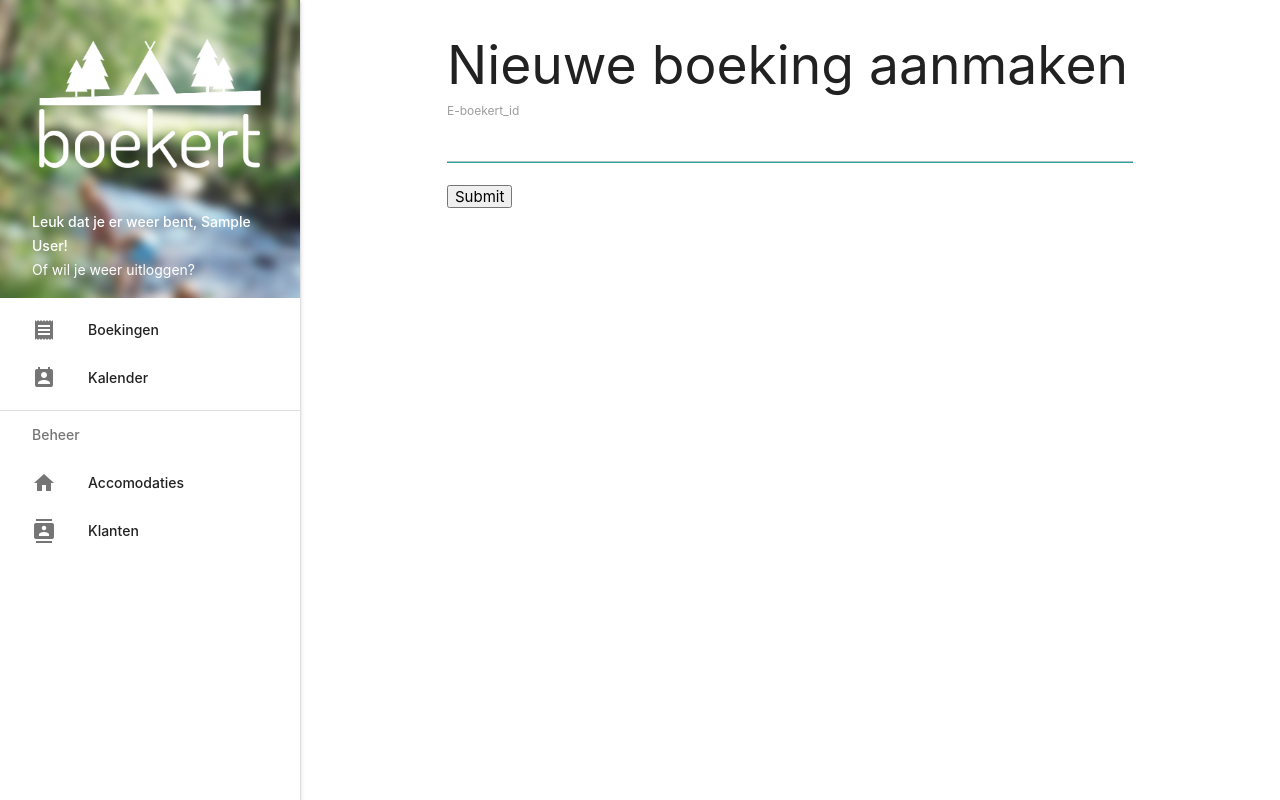
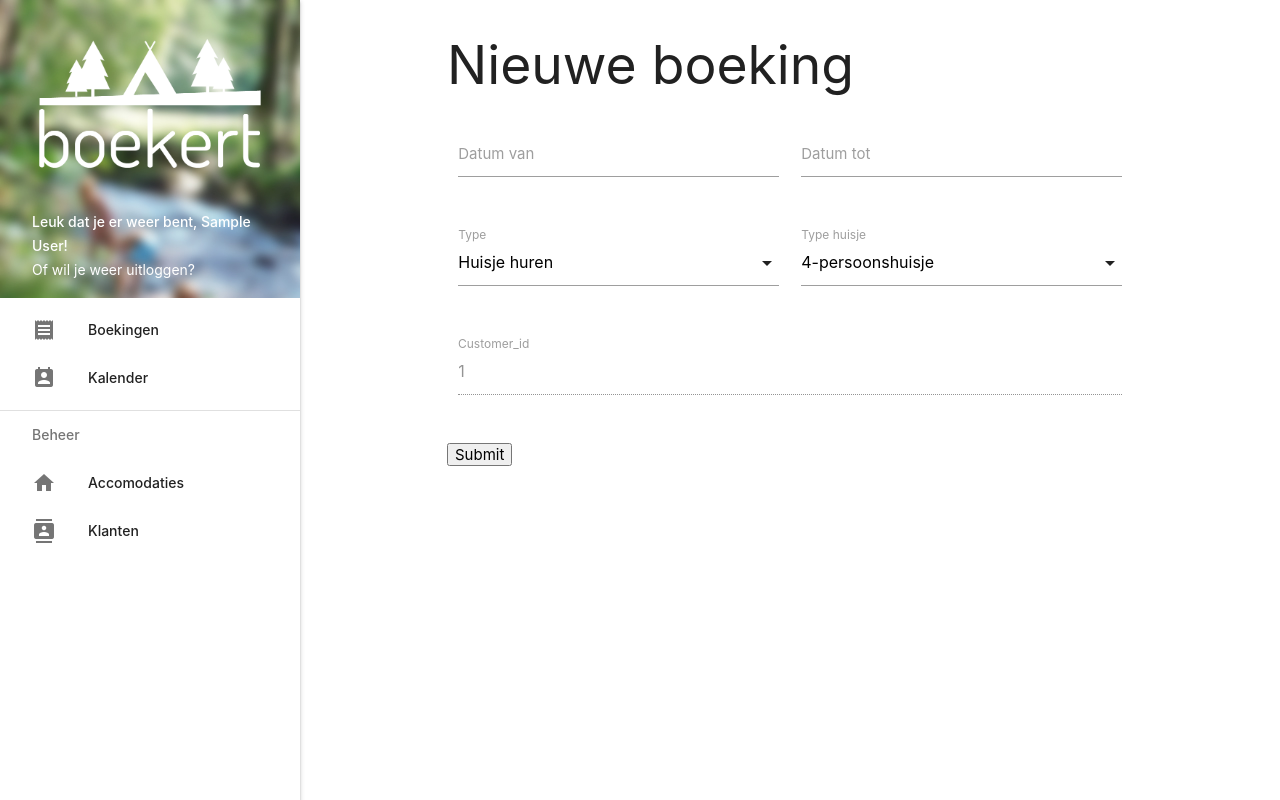
Before and after one commit to ThomMediaThomas/boekert, a Laravel app: page /bookings/create in a window 1280 px wide. Run offline with Laravel 8, Linux system fonts and the light colour scheme; the visitor is signed in with stand-in values (Sample User, id 1).

Commit message:
Started storing new bookings

```diff
--- a/app/Http/Controllers/BookingController.php
+++ b/app/Http/Controllers/BookingController.php
@@ -3,6 +3,8 @@
 namespace App\Http\Controllers;
 
 use App\Booking;
+use App\Services\BookingService;
+use Carbon\Carbon;
 use Illuminate\Http\Request;
 
 class BookingController extends Controller
@@ -35,7 +37,25 @@ class BookingController extends Controller
      */
     public function store(Request $request)
     {
-        return redirect('bookings')->with('success','Employee has been added');
+        $bookingService = app(BookingService::class);
+
+        $booking = new Booking();
+
+        $booking->boekert_id = $bookingService->generateBoekertId();
+        $booking->date_from = $request->date_from;
+        $booking->date_to = $request->date_to;
+        $booking->type = $request->type;
+        if ($request->type == 'chalet') {
+            $booking->chalet_type = $request->chalet_type;
+        } else {
+            $booking->camping_type = $request->camping_type;
+        }
+        $booking->customer_id = $request->customer_id;
+
+
+        $booking->save();
+
+        return redirect('bookings')->with('success', 'Boeking succesvol toegevoegd');
     }
 
     /**
--- a/app/Services/BookingService.php
+++ b/app/Services/BookingService.php
@@ -12,7 +12,7 @@ class BookingService
      */
     public function generateBoekertId ()
     {
-        $now = Carbon::now();
+        $now = Carbon::now()->timestamp;
         $randomizer = Str::random(6);
         return 'B_' . $now . '_' . $randomizer;
     }
--- a/public/js/main.js
+++ b/public/js/main.js
@@ -1,3 +1,15 @@
 $(document).ready(function(){
     $('.sidenav').sidenav();
+    $('select').formSelect();
+    $('.datepicker').datepicker({
+        format: 'dd-mm-yyyy',
+        autoClose: true
+    });
+
+    if ($('#create-booking')) {
+        $('select#type').on('change', function () {
+            $('.input-field.show-on-change-type').hide();
+            $('#show-for-' + this.value).show();
+        });
+    }
 });
--- a/public/styles/main.scss
+++ b/public/styles/main.scss
@@ -6,5 +6,6 @@
 @import "elements/header";
 @import "elements/sidebar";
 @import "elements/login";
+@import "elements/forms";
 
 @import "site";
--- a/resources/views/bookings/create.blade.php
+++ b/resources/views/bookings/create.blade.php
@@ -1,11 +1,49 @@
 @extends('layouts.app')
 @section('content')
-    <h2>Nieuwe boeking aanmaken</h2>
-    <form method="POST" action="{{url('bookings')}}">
+    <h2>Nieuwe boeking</h2>
+    <form method="POST" action="{{url('bookings')}}" id="create-booking">
         {{ csrf_field() }}
-        <div class="input-field">
-            <label for="boekert_id">E-boekert_id</label>
-            <input id="boekert_id" type="text" class="{{ $errors->has('boekert_id') ? ' invalid' : '' }}" name="boekert_id" value="{{ old('boekert_id') }}" required autofocus>
+        <div class="row">
+            <div class="input-field col s6">
+                <label for="date_from">Datum van</label>
+                <input id="date_from" type="text" class="datepicker {{ $errors->has('date_from') ? ' invalid' : '' }}" name="date_from" value="{{ old('date_from') }}" required>
+            </div>
+            <div class="input-field col s6">
+                <label for="date_to">Datum tot</label>
+                <input id="date_to" type="text" class="datepicker {{ $errors->has('date_to') ? ' invalid' : '' }}" name="date_to" value="{{ old('date_to') }}" required>
+            </div>
+        </div>
+        <div class="row">
+            <div class="input-field col s6">
+                <select id="type" class="{{ $errors->has('type') ? ' invalid' : '' }}" name="type" value="{{ old('type') }}" required>
+                    <option value="chalet">Huisje huren</option>
+                    <option value="camping">Kampeerplaats huren</option>
+                </select>
+                <label for="type">Type</label>
+            </div>
+            <div class="input-field show-on-change-type col s6" id="show-for-chalet">
+                <select id="chalet_type" class="{{ $errors->has('chalet_type') ? ' invalid' : '' }}" name="chalet_type" value="{{ old('chalet_type') }}">
+                    <option value="chalet-4">4-persoonshuisje</option>
+                    <option value="chalet-6">6-persoonshuisje</option>
+                </select>
+                <label for="type">Type huisje</label>
+            </div>
+            <div class="input-field show-on-change-type col s6" id="show-for-camping" style="display: none;">
+                <select id="camping_type" class="{{ $errors->has('camping_type') ? ' invalid' : '' }}" name="camping_type" value="{{ old('camping_type') }}">
+                    <option value="tent">Tent</option>
+                    <option value="folding_car">Vouwwagen</option>
+                    <option value="camper">Camper</option>
+                    <option value="caravan">Caravan</option>
+                    <option value="other">Andes...</option>
+                </select>
+                <label for="type">Type huisje</label>
+            </div>
+        </div>
+        <div class="row">
+            <div class="input-field col s12">
+                <label for="Customer_id">Customer_id</label>
+                <input disabled="disabled" id="Customer_id" type="text" name="Customer_id" value="1" required>
+            </div>
         </div>
         <input type="submit">
     </form>
--- a/resources/views/bookings/index.blade.php
+++ b/resources/views/bookings/index.blade.php
@@ -1,4 +1,5 @@
 @extends('layouts.app')
 @section('content')
     <h2>Alle boekingen</h2>
+    <a href="{{url('bookings/create')}}" title="Nieuwe boeking maken" class="btn">Nieuwe boeking maken</a>
 @stop
--- a/resources/views/includes/elements/sidebar.blade.php
+++ b/resources/views/includes/elements/sidebar.blade.php
@@ -16,7 +16,7 @@
             </form>
         </div>
     </li>
-    <li><a href="#!"><i class="material-icons">receipt</i>Boekingen</a></li>
+    <li><a href="{{url('bookings')}}" title="Boekingen"><i class="material-icons">receipt</i>Boekingen</a></li>
     <li><a href="#!"><i class="material-icons">perm_contact_calendar</i>Kalender</a></li>
     <li><div class="divider"></div></li>
     <li><a class="subheader">Beheer</a></li>
```
Also changed, not shown: app/Booking.php (+11 -1 lines), public/styles/elements/_forms.scss (added), public/styles/main.css, 1 other file.
